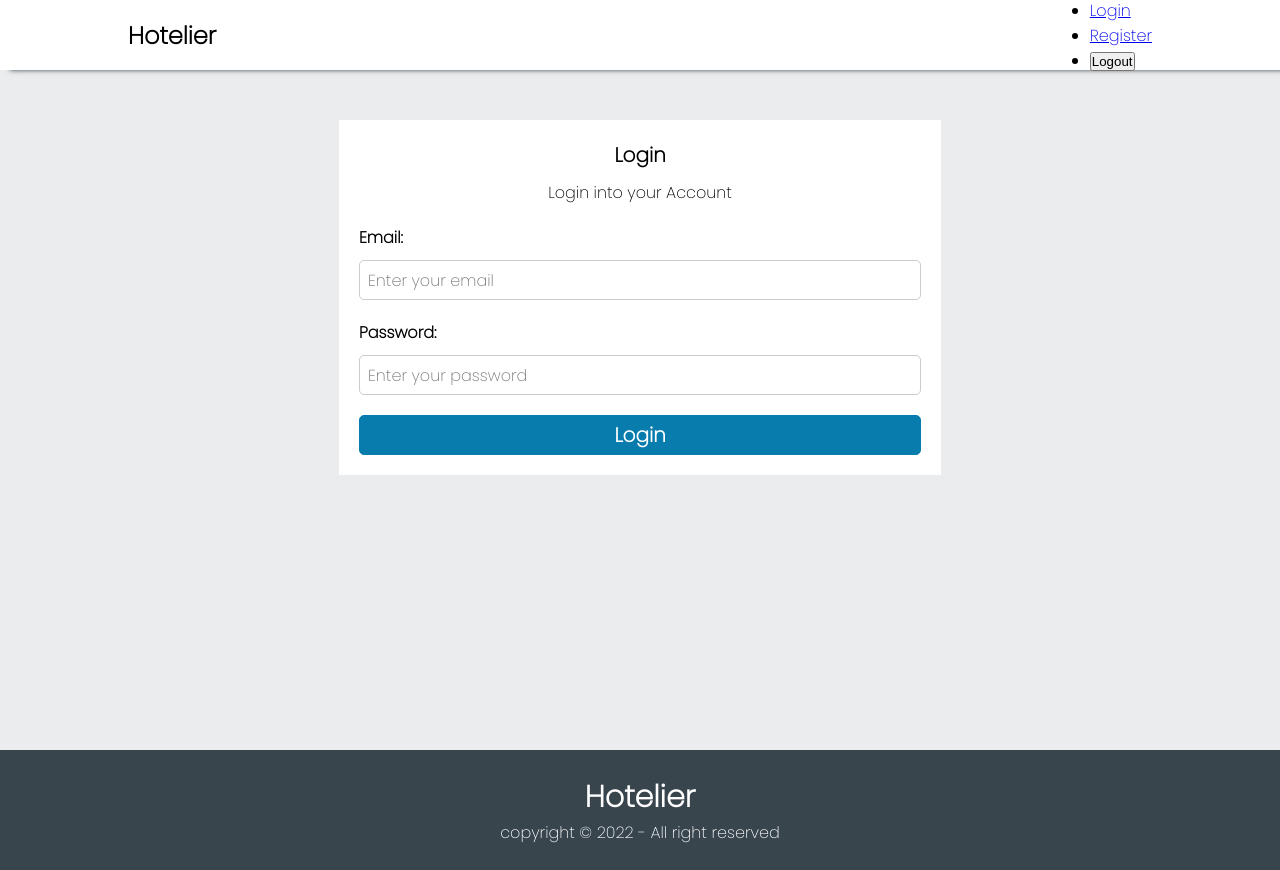
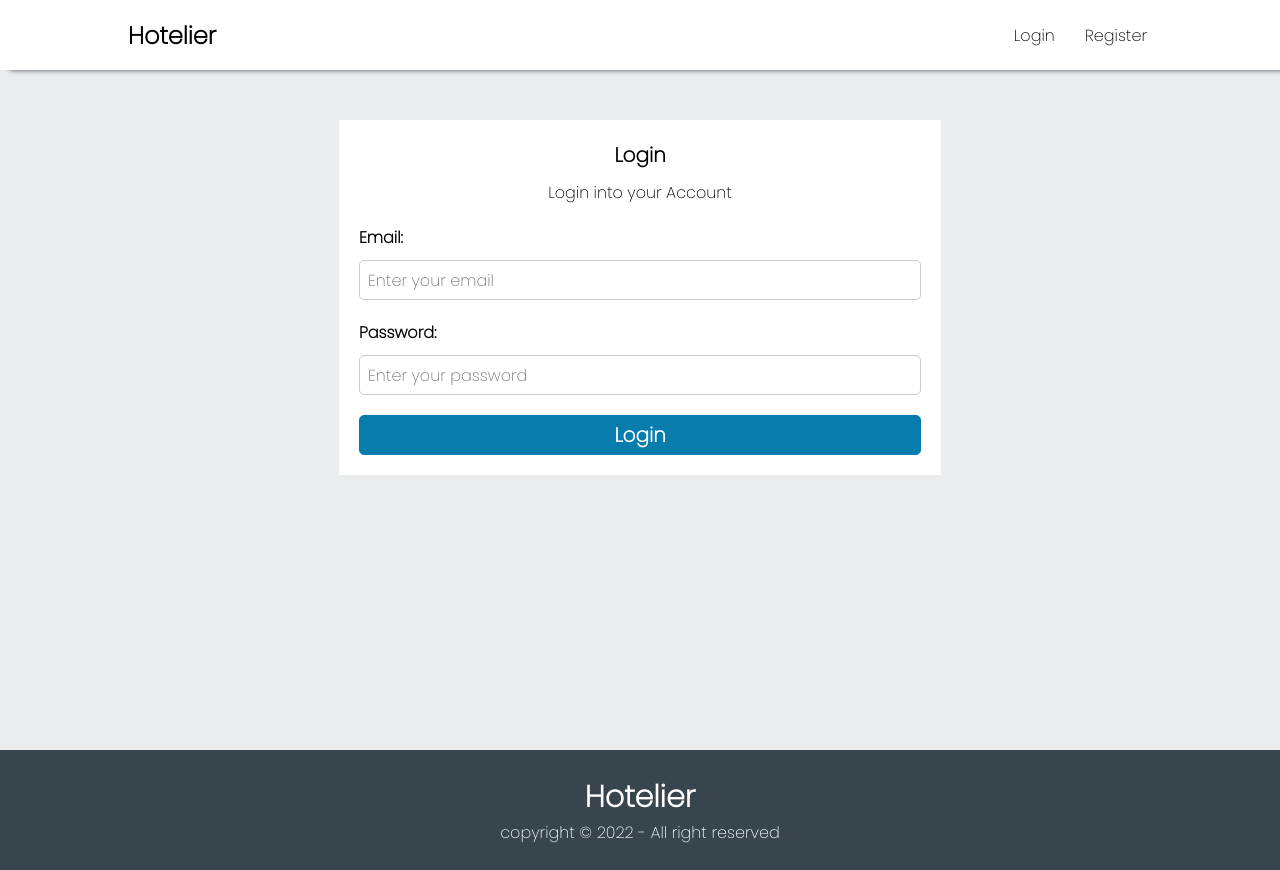
Before and after one commit to ebuka-nwabueze/Hotelier, a React (Create React App) app in the folder client/: page /login in a window 1280 px wide. Built offline with nearby package versions, Linux system fonts and the light colour scheme.

Commit message:
sidebar is created

```diff
--- a/client/package.json
+++ b/client/package.json
@@ -16,6 +16,7 @@
     "axios": "^0.27.2",
     "react": "^18.1.0",
     "react-dom": "^18.1.0",
+    "react-icons": "^4.4.0",
     "react-redux": "^8.0.2",
     "react-router-dom": "^6.3.0",
     "react-scripts": "5.0.1",
--- a/client/src/components/Header.tsx
+++ b/client/src/components/Header.tsx
@@ -1,35 +1,85 @@
-import { Link } from 'react-router-dom'
-import React from "react";
+import { Link } from "react-router-dom";
+import React, { useState } from "react";
 import { useAppDispatch, useAppSelector } from "../app/hooks";
-import {useNavigate} from "react-router-dom"
-import { reset, selectAuth, logout} from "../features/auth/authSlice";
-import e from 'express';
-
+import { useNavigate } from "react-router-dom";
+import { reset, selectAuth, logout } from "../features/auth/authSlice";
+import { GiHamburgerMenu } from "react-icons/gi";
+import { AiOutlineClose } from "react-icons/ai";
+import "./Navbar/navbar.css";
 
 const Header = () => {
-  const dispatch = useAppDispatch()
-  const navigate = useNavigate()
+  const dispatch = useAppDispatch();
+  const navigate = useNavigate();
 
-  const {user,isError,isSuccess,isLoading,message} = useAppSelector(selectAuth)
+  const [sidebar, setSidebar] = useState<boolean>(false);
+  const showSideBar = () => setSidebar(!sidebar);
+
+  const { user } = useAppSelector(selectAuth);
+
   const onLogout = (e: React.MouseEvent<HTMLButtonElement, MouseEvent>) => {
-    dispatch(logout())
-    dispatch(reset())
-    navigate("/login")
-  }
+    dispatch(logout());
+    dispatch(reset());
+    setSidebar(!sidebar)
+    navigate("/login");
+  };
 
   return (
+    <>
       <nav className="header">
         <div className="navbar">
           <div className="brand-nav">Hotelier</div>
           <div className="right-nav">
-          <ul>
-            <li><Link to="/login">Login</Link> </li>
-            <li><Link to="/register">Register</Link> </li>
-            <li><button onClick={onLogout}>Logout</button>  </li>
+            <GiHamburgerMenu
+              className="right-nav-icon"
+              style={{ fontSize: "30px", cursor: "pointer" }}
+              onClick={showSideBar}
+            />
+            <ul className="right-nav-control">
+              {user ? (
+                <li>
+                  <button className="mybutton" onClick={onLogout}>
+                    Logout
+                  </button>
+                </li>
+              ) : (
+                <>
+                  <li>
+                    <Link to="/login">Login</Link>
+                  </li>
+                  <li>
+                    <Link to="/register">Register</Link>
+                  </li>
+                </>
+              )}
             </ul>
           </div>
         </div>
       </nav>
+
+      <nav className={sidebar ? "nav-menu active" : "nav-menu"}>
+        <ul className="nav-menu-items">
+          <li className="navbar-toggle">
+            <Link to="#">
+              <AiOutlineClose onClick={showSideBar} />
+            </Link>
+          </li>
+          {user ? (
+            <li className="nav-text">
+              <button onClick={onLogout}>Logout</button>
+            </li>
+          ) : (
+            <>
+              <li className="nav-text">
+                <Link to="/login" onClick={showSideBar}>Login</Link>
+              </li>
+              <li className="nav-text">
+                <Link to="/register" onClick={showSideBar}>Register</Link>
+              </li>
+            </>
+          )}
+        </ul>
+      </nav>
+    </>
   );
 };
 
--- /dev/null
+++ b/client/src/components/Navbar/navbar.css
@@ -0,0 +1,51 @@
+.nav-menu{
+  background-color: white;
+  z-index: 5000;
+  width: 50vw;
+  height: 100vh;
+  position: fixed;
+  top: 0;
+  right: -100%;
+  transition: 850ms;
+}
+
+.nav-menu.active{
+  right: 0;
+  transition: 350ms;
+}
+
+.nav-menu-items{
+  width: 100%;
+}
+
+.navbar-toggle{
+  width: 100%;
+  height: 80px;
+  display: flex;
+  justify-content: center;
+  align-items: center;
+}
+
+.nav-text{
+  height: 60px;
+  padding: 8px 0px 8px 16px;
+}
+
+.nav-text a, .nav-text button{
+  font-size: 18px;
+  width: 95%;
+  height: 100%;
+  display: flex;
+  align-items: center;
+  padding: 0 16px;
+  border-radius: 4px;
+  outline: none;
+  border: none;
+  font: inherit;
+  background: none;
+}
+
+.nav-text a:hover, .nav-text button:hover{
+  background: var(--bg-btn-02);
+  color: white;
+}
--- a/client/src/index.css
+++ b/client/src/index.css
@@ -4,6 +4,7 @@
   --bg-color-ash: #ebeced;
   --app-gray-01: #38454d;
   --bg-btn-01: #087cac;
+  --bg-btn-02: #429cc2;
 }
 
 * {
@@ -12,11 +13,30 @@
   box-sizing: border-box;
 }
 
+ul{
+  list-style: none;
+}
+
+ul li a{
+  text-decoration: none;
+  color: inherit;
+}
+
 h1,
 h2,
 h3 {
   font-weight: 600;
   margin-bottom: 10px;
+}
+
+.button{
+	background: none;
+	color: inherit;
+	border: none;
+	padding: 0;
+	font: inherit;
+	cursor: pointer;
+	outline: inherit;
 }
 
 body {
@@ -45,6 +65,30 @@ body {
   font-size: x-large;
 }
 
+.right-nav{
+  display: flex;
+  justify-content: center;
+  align-items: center;
+}
+
+.right-nav-control{
+  display: flex;
+  justify-content: center;
+  align-items: center;
+  gap: 20px;
+}
+
+.right-nav-control a{
+  width: 100%;
+  border-radius: 5px;
+  padding: 5px;
+  cursor: pointer;
+}
+
+.right-nav-control a:hover , button:hover{
+  background-color: var(--bg-btn-02);
+  color: white;
+}
 
 
 .container {
@@ -157,7 +201,15 @@ body {
   .form-content{
     width: 70%;
   }
+  .right-nav-icon{
+    display: none;
+  }
+}
 
+@media(max-width:768px){
+  .right-nav-control{
+    display: none;
+  }
 }
 
 .spinnerContainer{
```
Also changed, not shown: client/src/components/Navbar/Navbar.tsx (added, +11 -0 lines), 1 other file (tests, documents, lock files or other folders). Lines whose indentation alone changed are shown as unchanged.
